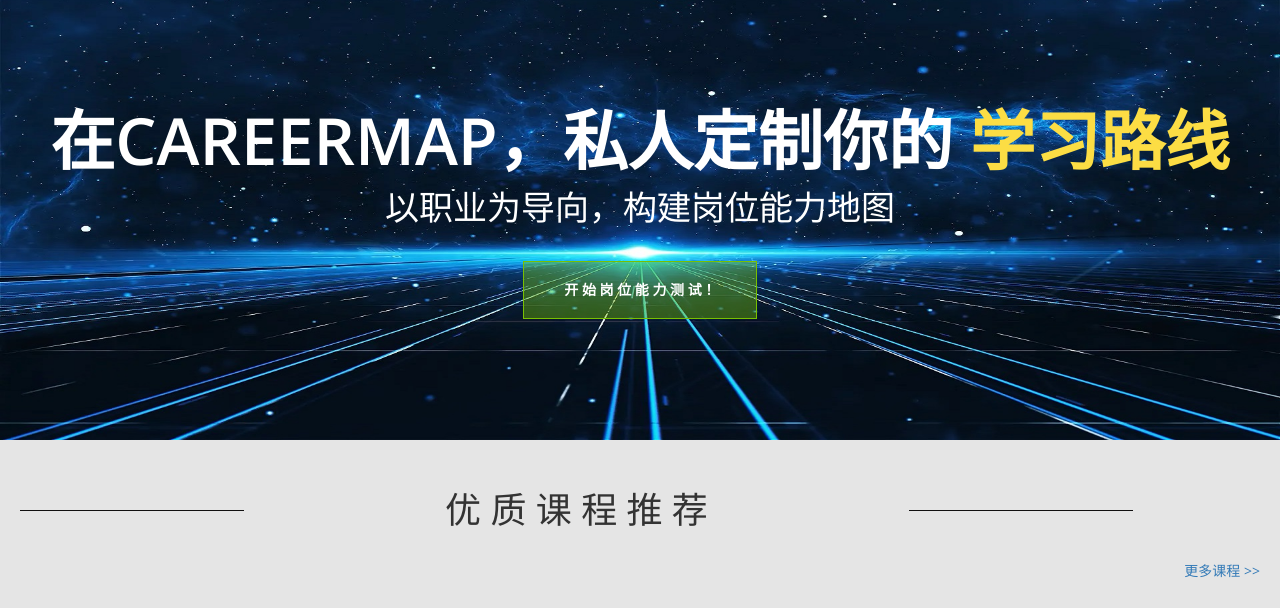
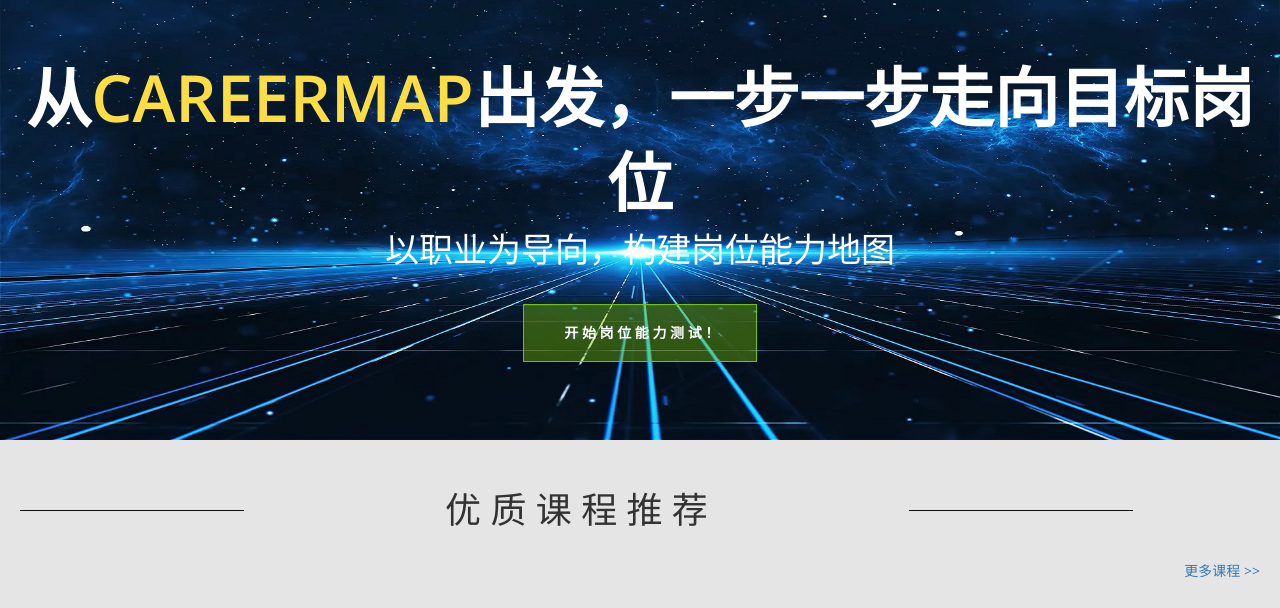
Before and after one commit to TANLAYUN/CareerMap, a website: page src/index.html in a window 1280 px wide. Shown: the part 113-721 px from the top of the page. Drawn offline with nearby package versions, Linux system fonts and the light colour scheme.

Commit message:
homepage 0508 8：34

```diff
--- a/src/index.html
+++ b/src/index.html
@@ -59,7 +59,7 @@
     <ul class="slides">
       <li>
         <div class="tm-banner-inner">
-          <h1 class="tm-banner-title">在CareerMap，私人定制你的 <span class="tm-yellow-text">学习路线</span> </h1>
+          <h1 class="tm-banner-title">从<span class="tm-yellow-text">CareerMap</span>出发，一步一步走向目标岗位</h1>
           <p class="tm-banner-subtitle">以职业为导向，构建岗位能力地图</p>
           <a href="#more" class="tm-banner-link">开 始 岗 位 能 力 测 试！</a>
         </div>
```
